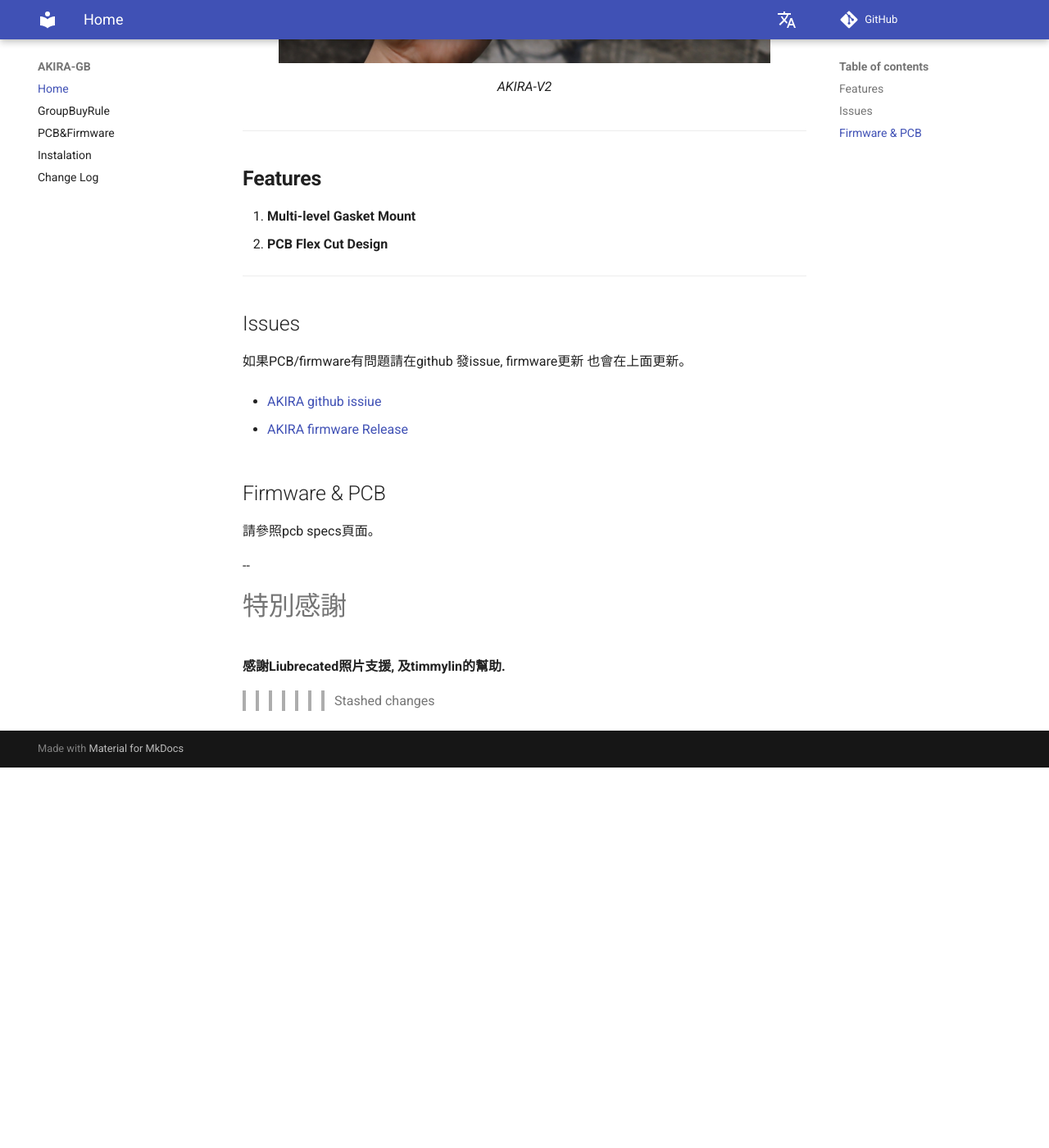
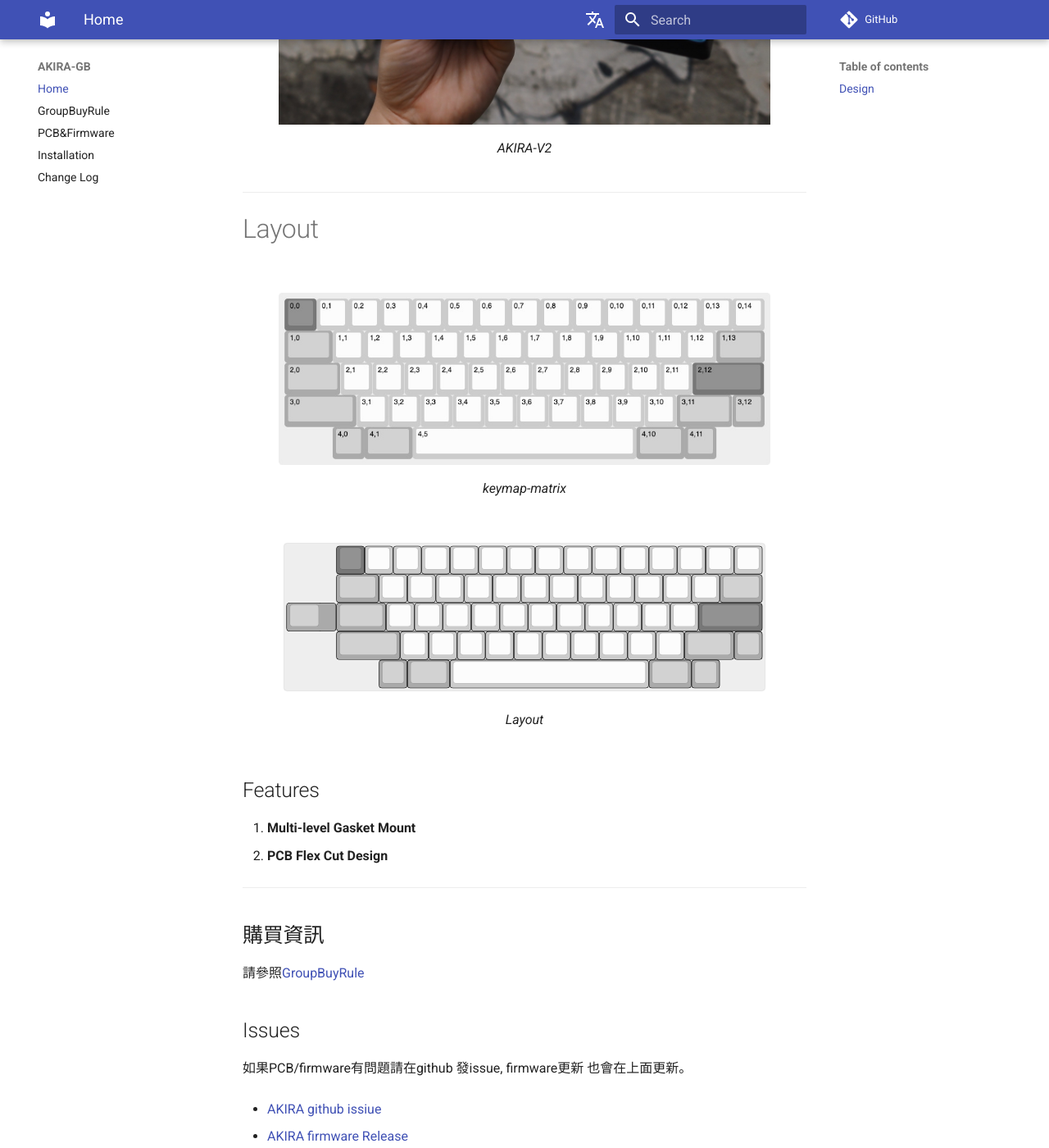
Before and after one commit to EugenePY/AKIRA-GB, an MkDocs documentation site: the page built from docs/index.md, in a window 1280 px wide and 1400 px high, scrolled down 1462 px. Shown: the whole window at 82% size. Built offline with MkDocs 1.6.1 and Material for MkDocs 9.7.7, drawn with Linux system fonts in a browser that asks for light colours; comment, search, counter and statistics services are not loaded; the version menu is left out; before the commit the page ends 2398 px from its top, so only the background shows below that.

Commit message:
cleanup files

```diff
--- a/docs/index.md
+++ b/docs/index.md
@@ -5,6 +5,7 @@
   ![Image title](assets/Akira-lightbox/kbl-akira-02.jpg){ width="600" }
 </figure>
 
+## Design
 AKIRA主要是一把全部由我個人獨自開發以及設計的一把鍵盤，自2020年入坑鍵盤後，在面對網路上看的到，但買不到的鍵盤，真是又愛又恨，在這種情緒下，AKIRA就誕生了，名字取自大友克洋的作品AKIRA，故事內容講述一個平凡的暴走族少年得到非比尋常力量後的故事也是Cyber Punk風格的代表作品之一，也許在這裏你會期待鍵盤命名與AKIRA的內容有何關係？其實也不需要什麼關係，就跟當初設計AKIRA的衝動一樣，就是反應生命中的情緒，但也許也有關係，而你能從中發現其中的關聯，那你一定是在紅色藥丸中找到了程式碼的奧秘<span hidden>如果你發現這行字且想要購買的話直接tn00372136@gmail.com我有幫你留一把</span>，希望大家喜歡這把鍵盤。
 
 
@@ -14,12 +15,26 @@ AKIRA主要是一把全部由我個人獨自開發以及設計的一把鍵盤，
 </figure>
 
 ---
+# Layout
 
-## **Features**
+<figure markdown>
+  ![Image title](assets/keyboard-layout.jpg){ width="600" }
+  <figcaption>keymap-matrix</figcaption>
+</figure>
+
+<figure markdown>
+  ![Image title](assets/layout.svg){ width="600" }
+  <figcaption>Layout</figcaption>
+</figure>
+
+
+## Features
 1. **Multi-level Gasket Mount**
 2. **PCB Flex Cut Design**
 
 ---
+## 購買資訊
+請參照<a href="gb_rule">GroupBuyRule</a>
 
 ## Issues
 如果PCB/firmware有問題請在github 發issue, firmware更新 也會在上面更新。
@@ -30,9 +45,7 @@ AKIRA主要是一把全部由我個人獨自開發以及設計的一把鍵盤，
 
 ## Firmware & PCB
 請參照pcb specs頁面。
-
 --
 
-# 特別感謝
+## 特別感謝
 **感謝Liubrecated照片支援, 及timmylin的幫助.**
->>>>>>> Stashed changes
--- a/mkdocs.yml
+++ b/mkdocs.yml
@@ -4,14 +4,15 @@ nav:
     - Home: index.md
     - GroupBuyRule: gb_rule.md
     - PCB&Firmware: pcb_specs.md
-    - Instalation: installation_guide.md
+    - Installation: installation_guide.md
     - Change Log: change_log.md
 theme:
   name: material
 
 plugins:
   - glightbox
-  - mkdocs-video
+  - search
+  - alternate-link
 
 markdown_extensions:
   - attr_list
@@ -19,7 +20,6 @@ markdown_extensions:
   - admonition
   - pymdownx.details
   - pymdownx.superfences
-
 extra_css:
   - styles/extra.css
 
```
Also changed, not shown: README.md (+3 -1 lines), docs/gb_rule.md (+3 -4 lines), docs/pcb_specs.md (+32 -8 lines), setup.cfg (+5 -4 lines), docs/assets/akira_dfu.png (added), docs/assets/akira_dfu_mode.png (added), docs/assets/flash.png (added), docs/assets/keyboard-layout.jpg (added), docs/assets/layout.svg (added).
